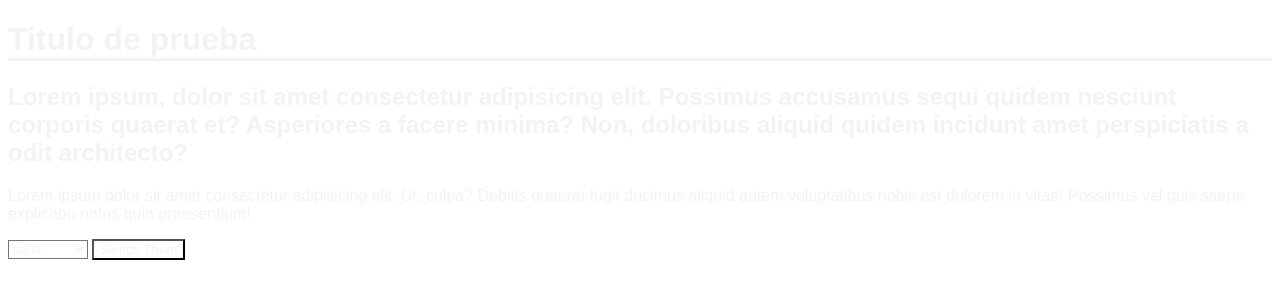
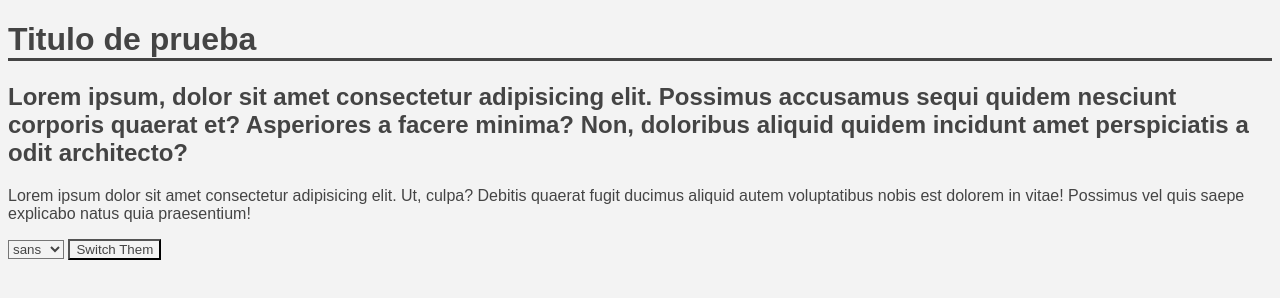
Before and after one commit to Aisengar/js30daychalenge, a plain HTML site: page Variables CSS desde JS/Index.html in a window 1280 px wide. Both pictures are taken after a click on the button "Switch Them". Drawn offline with Linux system fonts and the light colour scheme.

Commit message:
Adding Finished Variables CSS Test

```diff
--- a/Variables CSS desde JS/Index.html
+++ b/Variables CSS desde JS/Index.html
@@ -12,10 +12,10 @@
     <h1>Titulo de prueba</h1>
     <h2>Lorem ipsum, dolor sit amet consectetur adipisicing elit. Possimus accusamus sequi quidem nesciunt corporis quaerat et? Asperiores a facere minima? Non, doloribus aliquid quidem incidunt amet perspiciatis a odit architecto?</h2>
     <p>Lorem ipsum dolor sit amet consectetur adipisicing elit. Ut, culpa? Debitis quaerat fugit ducimus aliquid autem voluptatibus nobis est dolorem in vitae! Possimus vel quis saepe explicabo natus quia praesentium!</p>
-    <select>
+    <select oninput="handelChangeFontFamily()">
         <option value="sans-serif">sans</option>
-        <option value="curier new">mono</option>
-        <option value="Times New Roman">sans-serif</option>
+        <option value="courier new">mono</option>
+        <option value="Times New Roman">serif</option>
     </select>
     <button onclick="handleSwitchTheme()">Switch Them</button>
 </body>
--- a/Variables CSS desde JS/script.js
+++ b/Variables CSS desde JS/script.js
@@ -1,6 +1,17 @@
  const style = document.documentElement.style
 
+ const handelChangeFontFamily = () =>{
+    value = document.getElementsByTagName('select')[0].value
+    style.setProperty('--font-family', value)
+ }
+
  const handleSwitchTheme = () => {
-    style.setProperty('--background', '#444')
-    style.setProperty('--color', '#f3f3f3')
+    if(style.getPropertyValue('--background')==='#f3f3f3'){
+        style.setProperty('--background', '#444');
+        style.setProperty('--color', '#f3f3f3');
+    }
+    else{
+        style.setProperty('--background', '#f3f3f3');
+        style.setProperty('--color', '#444');
+    }
  }
--- a/Variables CSS desde JS/styles.css
+++ b/Variables CSS desde JS/styles.css
@@ -1,11 +1,12 @@
 :root{
     --color : #444;
     --background: #f3f3f3;
+    --font-family: sans-serif;
 }
 * {
-    background-color: white;
+    background-color: var(--background);
     color: var(--color);
-    font-family: sans-serif;
+    font-family: var(--font-family);
 }
 
 h1{
```
